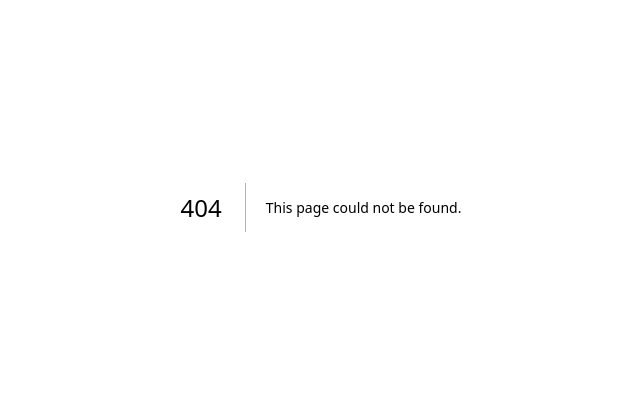
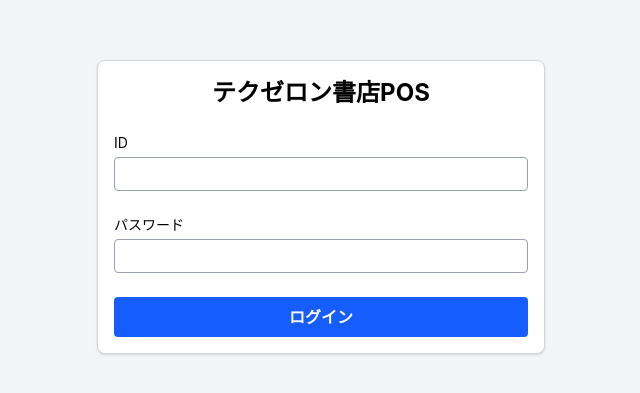
Before and after one commit to road-yasu/tech0-pos, a Next.js app in the folder frontend/: page /login in a window 1280 px wide. Before the commit this address had no page. Shown: the part 193-586 px from the top of the page, without its empty margins (319-959 px from the left). Built offline with nearby package versions, Linux system fonts and the light colour scheme.

Commit message:
login画面を作成

```diff
--- /dev/null
+++ b/frontend/app/login/page.tsx
@@ -0,0 +1,28 @@
+"use client";
+
+import { useState } from "react";
+import { useFormState } from "react-dom";
+
+export default function Login() {
+
+    return (
+    <main className="min-h-screen flex items-center justify-center bg-gray-100 p-4">
+         <div className="w-full max-w-md rounded-lg space-y-6 border border-gray-300 bg-white p-4 shadow-sm">
+            <h1 className="text-center text-2xl font-bold">テクゼロン書店POS</h1>
+        <form
+        className="flex flex-col gap-6"
+        action="formAction">
+            <div className="flex flex-col gap-1">
+              <label htmlFor="userId" className="text-sm">ID</label>
+              <input id="userId" type="text" className="rounded border border-gray-400 px-2 py-1" name="userId" required/>
+            </div>
+            <div className="flex flex-col gap-1">
+              <label htmlFor="password" className="text-sm">パスワード</label>
+              <input type="password" className="rounded border border-gray-400 px-2 py-1" name="password" required/>
+            </div>
+            <button id="password" type="submit" className="cursor-pointer rounded bg-blue-600 py-2 font-bold text-white hover:bg-blue-700">ログイン</button>
+        </form>
+        </div>
+    </main>
+    );
+}
```
